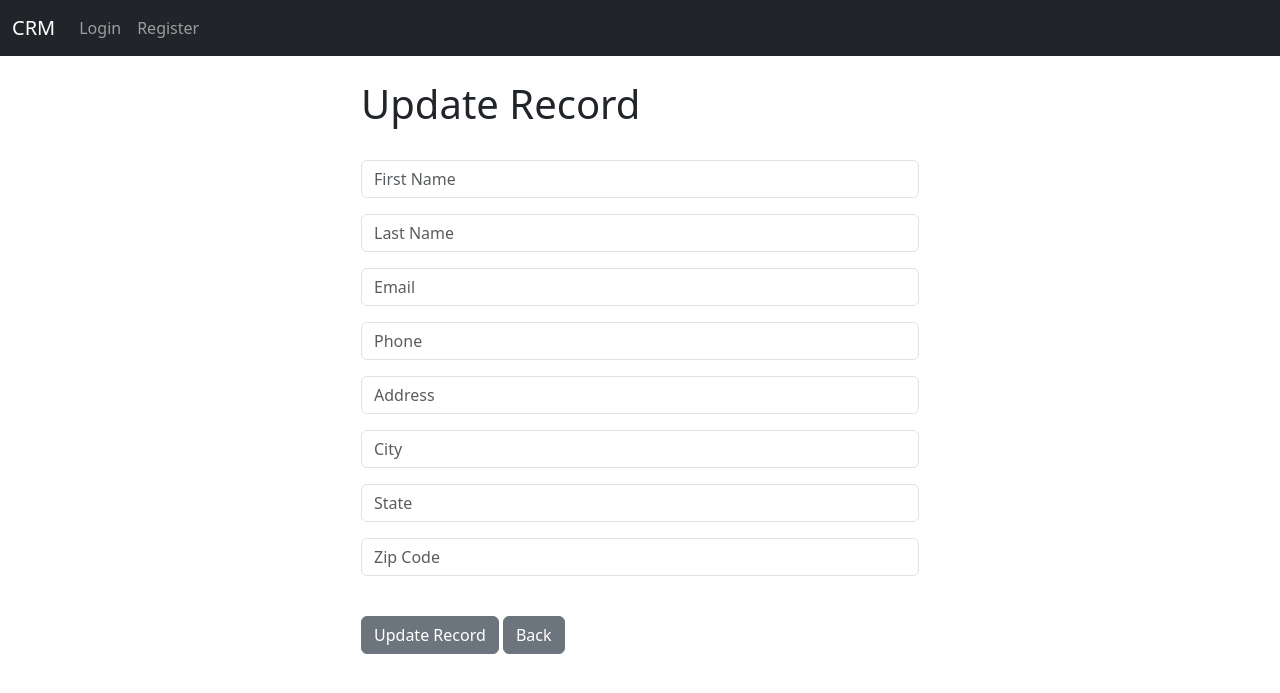
After one commit to vladymoney/CRM--Customer-Relationship-Management--App-with-Django, a Django app: template CRM/templates/update_record.html in a window 1280 px wide. The commit adds this page. Shown: the top 693 px of the page. Run offline with Django 4.2, Linux system fonts and the light colour scheme; the template is opened without the code that fills it: values that come from a table or form of the project are taken from there, others are empty.

Commit message:
Added 'Update Record' And Finish The App

```diff
--- a/CRM/CRM/website/urls.py
+++ b/CRM/CRM/website/urls.py
@@ -9,4 +9,6 @@ urlpatterns = [
     path('record/<int:pk>', views.customer_record, name='record'),
     path('delete_record/<int:pk>', views.delete_record, name='delete'),
     path('add_record', views.add_record, name='add'),
+    path('update/<int:pk>', views.update, name='update'),
+
 ]
--- a/CRM/templates/add_record.html
+++ b/CRM/templates/add_record.html
@@ -12,6 +12,8 @@
          <br/>
 
   <button type="submit" class="btn btn-secondary">Add Record</button>
+    <a href="{% url 'home' %}" class="btn btn-secondary">Back</a>
 
 </form>
+    </div>
 {% endblock %}
--- a/CRM/templates/home.html
+++ b/CRM/templates/home.html
@@ -24,8 +24,8 @@
             {% if records %}
         {% for record in records %}
             <tr>
-            <td>{{ record.first_name }}
-            {{ record.last_name }}</td>
+            <td><a href="{% url 'record' record.id %}">{{ record.first_name }}
+                {{ record.last_name }}</a></td>
             <td>{{ record.email }}</td>
             <td>{{ record.phone }}</td>
             <td>{{ record.address }}</td>
@@ -33,7 +33,7 @@
             <td>{{ record.state }}</td>
             <td>{{ record.zipcode }}</td>
             <td>{{ record.created_at }}</td>
-            <td><a href="{% url 'record' record.id %}">{{ record.id }}</a></td>
+            <td>{{ record.id }}</td>
             </tr>
 
         {% endfor %}
--- a/CRM/templates/record.html
+++ b/CRM/templates/record.html
@@ -29,6 +29,8 @@
 
     <a href="{% url 'home' %}" class="btn btn-secondary">Back</a>
     <a href="{% url 'delete' customer_record.id %}" class="btn btn-danger">Delete</a>
+        <a href="{% url 'update' customer_record.id %}" class="btn btn-secondary">Update Record</a>
+
 
 
 
--- /dev/null
+++ b/CRM/templates/update_record.html
@@ -0,0 +1,20 @@
+{% extends 'base.html' %}
+{% block content %}
+
+    <div class="col-md-6 offset-md-3">
+
+<h1>Update Record</h1>
+<br/>
+    <form method="POST">
+    {% csrf_token %}
+        {{ form.as_p }}
+
+         <br/>
+
+  <button type="submit" class="btn btn-secondary">Update Record</button>
+            <a href="{% url 'home' %}" class="btn btn-secondary">Back</a>
+
+
+</form>
+    </div>
+{% endblock %}
```
Also changed, not shown: CRM/CRM/website/views.py (+15 -0 lines).
